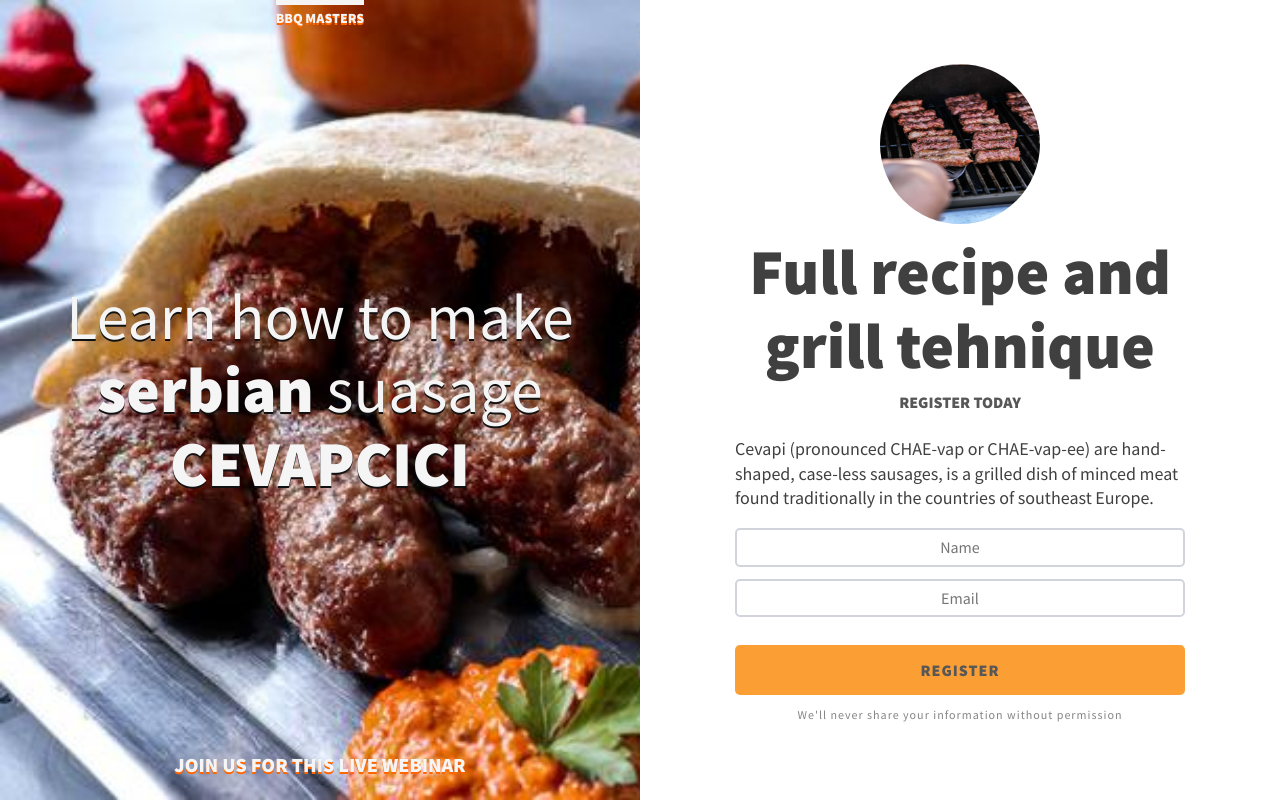
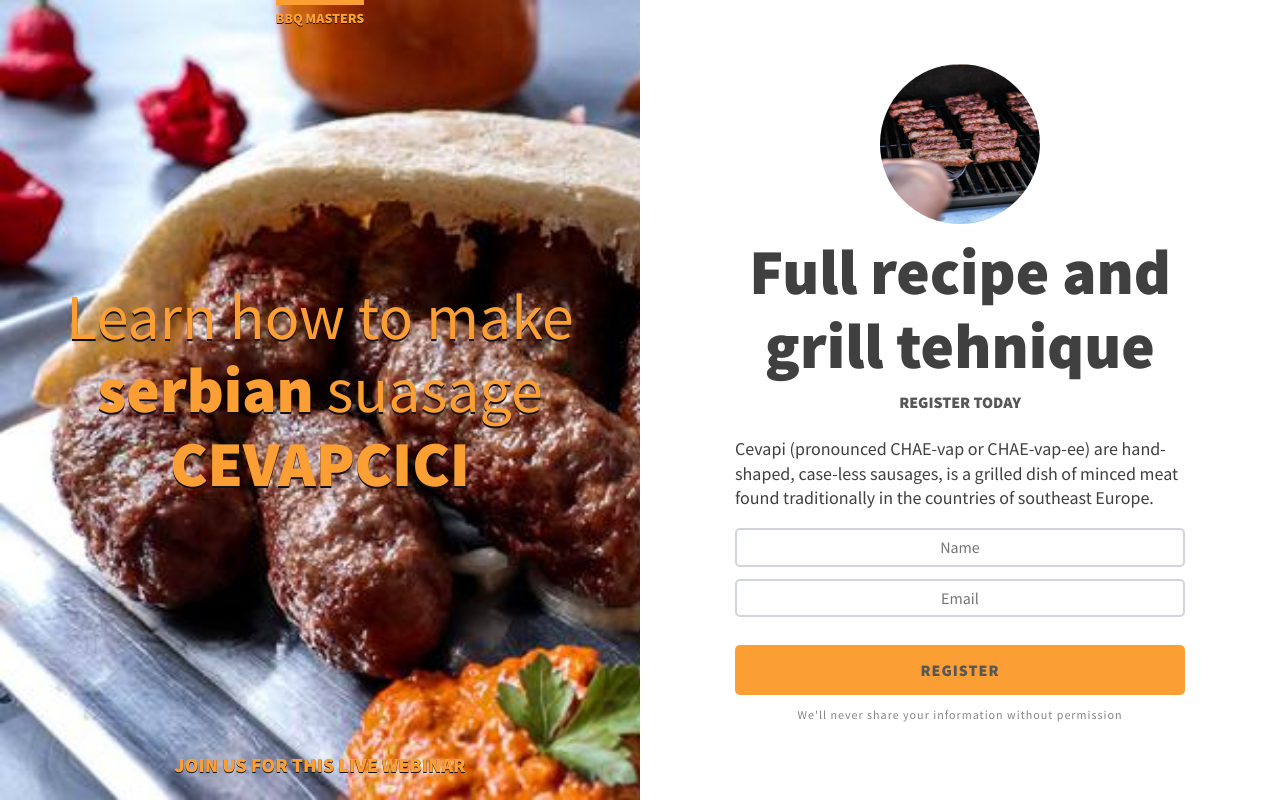
Before and after one commit to deboker/cevapcici, a website built with Vite: page index.html in a window 1280 px wide. Built offline with nearby package versions, Linux system fonts and the light colour scheme.

Commit message:
color text

```diff
--- a/styles.css
+++ b/styles.css
@@ -44,7 +44,7 @@ p {
 .beta-text,
 .top-text {
     text-transform: uppercase;
-    text-shadow: 0 2px #ff6600;
+    text-shadow: 0 1px #121111;
 }
 
 .top-text {
@@ -82,7 +82,7 @@ p {
     justify-content: space-between;
     min-height: 250px;
     text-align: center;
-    color: whitesmoke;
+    color: #fb9f35;
     background: #a5a5a7 url("images/cevap-lepinja.jpeg");
     background-size: cover;
     padding-bottom: 1.5em;
```
